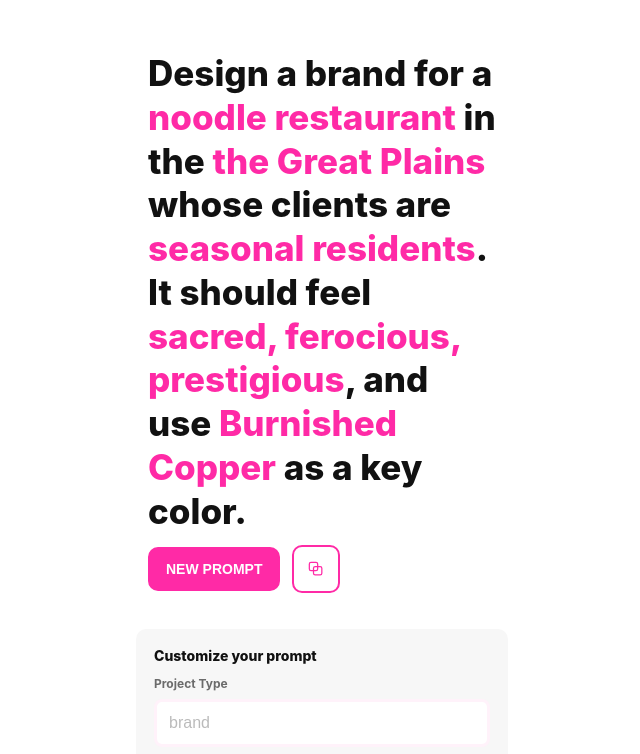
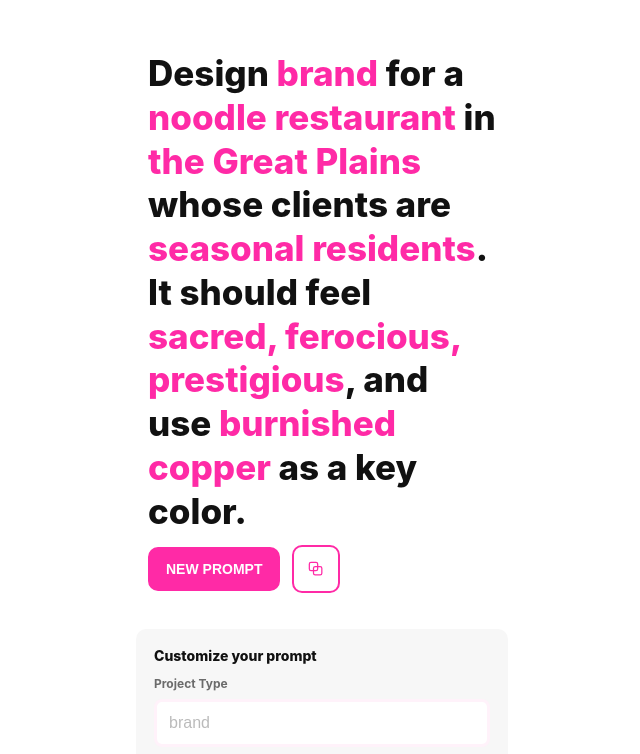
Before and after one commit to curious-studio/design-prompt, a plain HTML site: page index.html in a window 1280 px wide. Shown: the top 754 px of the page, without its empty margins (318-958 px from the left). Drawn offline with Linux system fonts and the light colour scheme.

Commit message:
Add project type to prompt, update styling

```diff
--- a/index.html
+++ b/index.html
@@ -18,7 +18,7 @@
 <body>
 <div class="app">
     <header class="hero">
-        <div id="promptOutput" class="prompt">Design a brand for a <span class="mark">food truck</span> in the <span class="mark">Southwest</span> whose clients are <span class="mark">large families</span>. It should feel <span class="mark">optimistic, stylish, and kind</span>, and use <span class="mark">magenta</span> as a key color.</div>
+        <div id="promptOutput" class="prompt">Design <span class="mark">a brand</span> for a <span class="mark">food truck</span> in <span class="mark">Southwest</span> whose clients are <span class="mark">large families</span>. It should feel <span class="mark">optimistic, stylish, and kind</span>, and use <span class="mark">magenta</span> as a key color.</div>
 
         <div class="hero-actions">
             <button id="newPrompt" class="btn primary">NEW PROMPT</button>
@@ -53,12 +53,12 @@
     <footer class="site-footer">Created by Tim Murray, Fall 2026</footer>
 
     <!-- Hidden data sources (preserved for randomization) -->
+    <textarea id="projectTypes" hidden>a brand, an icon set, a business card, a home page, an event invitation, a logo, a hat, a shirt, a coaster</textarea>
     <textarea id="clients" hidden>small airline, coffee shop, dentist, school, noodle restaurant, food truck, fin-tech startup, handyman service, dog groomer, pizza shop, tree trimmer, home remodeler, crossfit gym, summer camp, bakery, grocery store, donut shop, recording studio, deli, pool hall, dance studio, lawncare service, garden center, taco shop, small hotel, hockey gear store, music store</textarea>
     <textarea id="locations" hidden>a small town, Denver, a large city, an east coast city, a college town, a national park, New England, the Mid-Atlantic, the Southeast, the Deep South, the Midwest, the Great Plains, the Southwest, the Rocky Mountains, the Pacific Northwest, a West Coast community, the Great Lakes Region, Appalachia, the Gulf Coast</textarea>
     <textarea id="demographics" hidden>elementary kids, large families, urban residents, rural populations, suburban households, senior citizens living independently, retirees, first-time homebuyers, working professionals, small business owners, stay-at-home parents, single-parent families, dual-income households, recent immigrants, military veterans, Gen Z consumers, millennials, baby boomers, seasonal residents, middle-class families, renters, teenagers, young professionals, empty nesters, urban commuters, homeowners, college graduates, single adults, parents of young children</textarea>
     <textarea id="descriptors" hidden>adventurous, analytical, artisanal, athletic, audacious, authentic, beautiful, bold, brave, bright, careful, caring, childlike, clean, clever, competent, confident, delicate, dignified, dynamic, electrifying, elegant, elevated, embellished, encouraging, energetic, fast, fearless, ferocious, focused, fresh, friendly, futuristic, gourmet, gracious, handcrafted, healthy, helpful, heritage, heroic, hospitable, imaginative, in motion, intelligent, inventive, joyful, kind, logical, luxurious, majestic, merry, mesmerizing, mysterious, mystical, natural, noble, nostalgic, nourishing, optimistic, organic, personal, pioneering, playful, posh, powerful, practical, pragmatic, precise, prestigious, prudent, pure, quiet, quirky, radiant, refined, refreshing, relaxed, robust, rough, rugged, sacred, safe, secret, serene, simple, sincere, slow, solid, sophisticated, stable, status, sturdy, stylish, sweet, theoretical, thoughtful, thrilling, tranquil, trustworthy, unexpected, vigorous, warm, welcoming, wholesome, wild, wise, witty</textarea>
-    <textarea id="colors" hidden>Crimson, Tangerine, Lemon Yellow, Chartreuse, Emerald Green, Teal, Turquoise, Sky Blue, Cobalt Blue, Indigo, Violet, Magenta, Coral, Peach, Maroon, Olive, Mustard, Chocolate Brown, Charcoal Gray, Ivory, Sun-Faded Terracotta, Deep Pine Green, Pale Champagne Beige, Stormcloud Gray, Ripe Pomegranate Red, Icy Glacier Blue, Toasted Almond Brown, Dusty Rose, Electric Cobalt, Burnished Copper, Soft Pistachio Green, Midnight Plum, Honeyed Amber, Arctic Mint, Smoky Quartz Taupe, Tropical Lagoon Teal, Saffron Gold, Blueberry Ink, Coral Reef Pink, Weathered Denim Blue</textarea>
-
+    <textarea id="colors" hidden>crimson, tangerine, lemon yellow, chartreuse, emerald green, teal, turquoise, sky blue, cobalt blue, indigo, violet, magenta, coral, peach, maroon, olive, mustard, chocolate brown, charcoal gray, ivory, sun-faded terracotta, deep pine green, pale champagne beige, stormcloud gray, ripe pomegranate red, icy glacier blue, toasted almond brown, dusty rose, electric cobalt, burnished copper, soft pistachio green, midnight plum, honeyed amber, arctic mint, smoky quartz taupe, tropical lagoon teal, saffron gold, blueberry ink, coral reef pink, weathered denim blue</textarea>
 </div>
 
 <div id="copyToast" class="toast" aria-hidden="true">Copied to clipboard</div>
--- a/js/app.js
+++ b/js/app.js
@@ -57,8 +57,8 @@
 
         const toneStr = selectedTones.join(', ');
 
-        const html = `Design a ${useProject} for a <span class="mark">${escapeHtml(useClient)}</span> in the <span class="mark">${escapeHtml(useLocation)}</span> whose clients are <span class="mark">${escapeHtml(useAudience)}</span>. It should feel <span class="mark">${escapeHtml(toneStr)}</span>, and use <span class="mark">${escapeHtml(useColor)}</span> as a key color.`;
-        return {html, text: `Design a ${useProject} for a ${useClient} in the ${useLocation} whose clients are ${useAudience}. It should feel ${toneStr}, and use ${useColor} as a key color.`};
+        const html = `Design <span class="mark">${escapeHtml(useProject)}</span> for a <span class="mark">${escapeHtml(useClient)}</span> in <span class="mark">${escapeHtml(useLocation)}</span> whose clients are <span class="mark">${escapeHtml(useAudience)}</span>. It should feel <span class="mark">${escapeHtml(toneStr)}</span>, and use <span class="mark">${escapeHtml(useColor)}</span> as a key color.`;
+        return {html, text: `Design ${useProject} for a ${useClient} in ${useLocation} whose clients are ${useAudience}. It should feel ${toneStr}, and use ${useColor} as a key color.`};
     }
 
     function escapeHtml(s){
```
